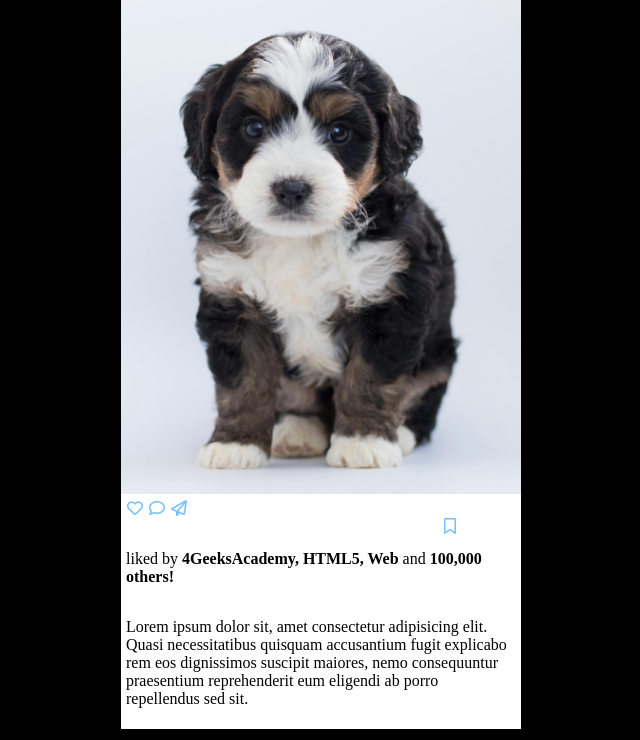
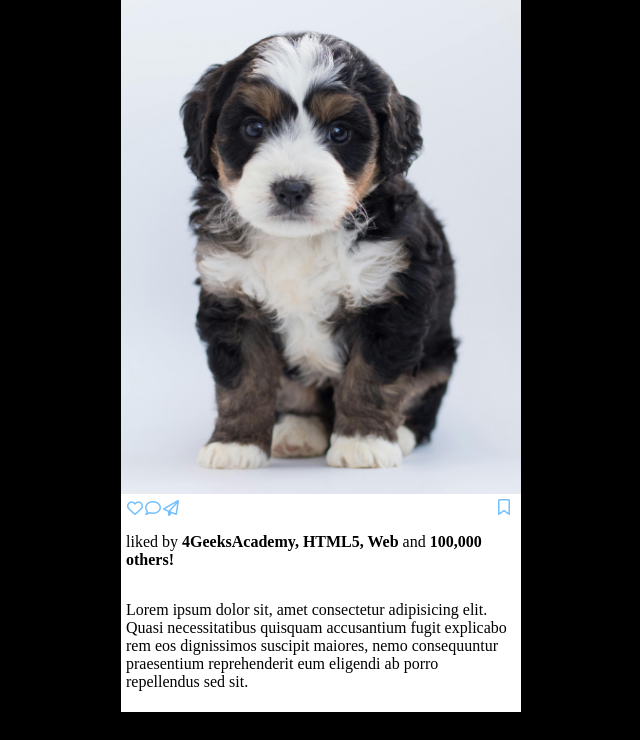
Before and after one commit to 4GeeksAcademy/Cpl-instagram-post, a plain HTML site: page index.html in a window 1280 px wide. Shown: the part 60-800 px from the top of the page, without its empty margins (319-959 px from the left). Drawn offline with Linux system fonts and the light colour scheme.

Commit message:
Finale Changes

```diff
--- a/style.css
+++ b/style.css
@@ -20,6 +20,14 @@ body {
   display: flex;
   justify-content: flex-end;
   width: 270px;
+}
+
+.post-icons > i {
+  padding: 1px;
+}
+.post-icons {
+  display: flex;
+  justify-content: flex-end;
 }
 
 .marker {
@@ -49,7 +57,3 @@ img {
   height: 500px;
   width: 400px;
 }
-
-.post-icons > i {
-    padding: 1px;
-}
```
Also changed, not shown: index.html (+2 -2 lines).
